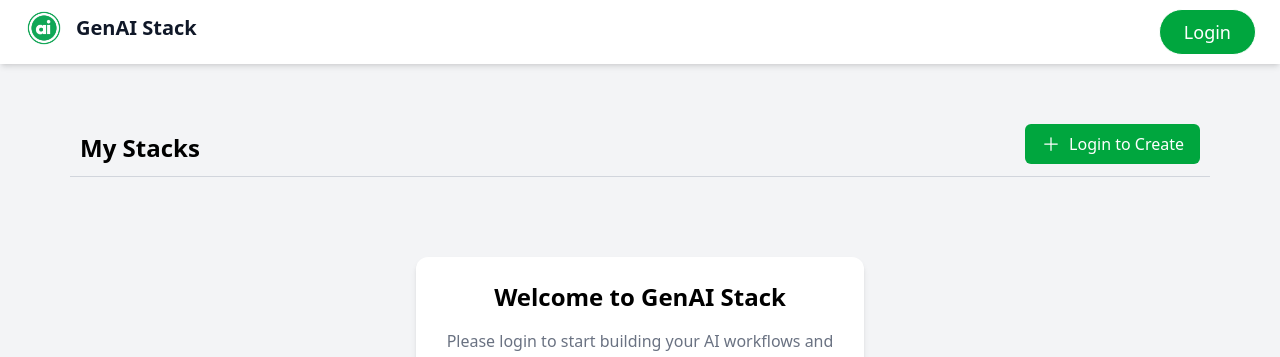
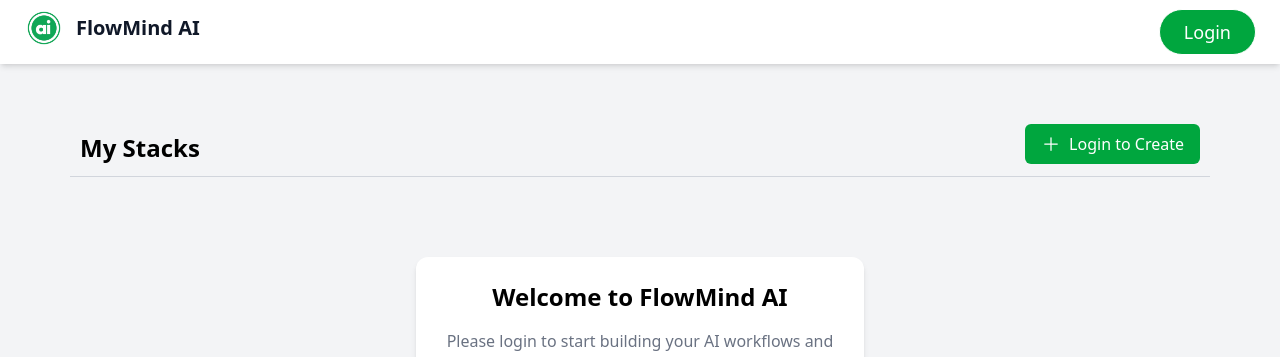
Before and after one commit to adityarajsrv/NoCode-AI-Workflow-Builder, a React (Vite) app in the folder frontend/: page / in a window 1280 px wide. Shown: the top 357 px of the page. Built offline with nearby package versions, Linux system fonts and the light colour scheme.

Commit message:
Changed website name

```diff
--- a/frontend/index.html
+++ b/frontend/index.html
@@ -4,7 +4,7 @@
     <meta charset="UTF-8" />
     <link rel="icon" type="image/png" href="/logo.png" />
     <meta name="viewport" content="width=device-width, initial-scale=1.0" />
-    <title>GenAI Stack</title>
+    <title>FlowMind AI</title>
   </head>
   <body>
     <div id="root"></div>
--- a/frontend/src/components/ChatPopup.jsx
+++ b/frontend/src/components/ChatPopup.jsx
@@ -141,7 +141,7 @@
           <div className="flex items-center gap-3">
             <div className="flex flex-row space-x-1">
               <img src={logo} alt="" className="h-10 w-10 mt-1" />
-              <h1 className="font-semibold text-xl mt-2">GenAI Stack</h1>
+              <h1 className="font-semibold text-xl mt-2">FlowMind AI</h1>
             </div>
           </div>
           <div className="flex items-center gap-2">
@@ -166,7 +166,7 @@
             <div className="flex flex-col items-center justify-center h-full text-center">
               <div className="flex flex-row space-x-1">
                 <img src={logo} alt="" className="h-9 w-9 mt-1.5" />
-                <h1 className="font-semibold text-xl mt-2">GenAI Stack Chat</h1>
+                <h1 className="font-semibold text-xl mt-2">FlowMind AI Chat</h1>
               </div>
               <p className="text-gray-600 text-md ml-2">
                 Start a conversation to test your stack
--- a/frontend/src/components/LoginPopup.jsx
+++ b/frontend/src/components/LoginPopup.jsx
@@ -128,8 +128,8 @@
         className="bg-white rounded-2xl shadow-2xl w-[450px] px-10 py-3 border border-gray-100"
       >
         <div className="flex items-center justify-center mb-2">
-          <img src={logo} alt="GenAI Stack" className="h-11 w-11 mr-1" />
-          <h2 className="text-2xl font-bold text-gray-900">GenAI Stack</h2>
+          <img src={logo} alt="FlowMind AI" className="h-11 w-11 mr-1" />
+          <h2 className="text-2xl font-bold text-gray-900">FlowMind AI</h2>
         </div>
         {error && (
           <div className="mb-4 p-3 bg-red-50 border border-red-200 rounded-lg">
--- a/frontend/src/components/Navbar.jsx
+++ b/frontend/src/components/Navbar.jsx
@@ -64,7 +64,7 @@
         <Link to="/">
           <div className='flex flex-row space-x-3 items-center'>
             <img src={logo} alt="" className='h-10 w-10'/>
-            <h1 className='font-semibold text-xl text-gray-900'>GenAI Stack</h1>
+            <h1 className='font-semibold text-xl text-gray-900'>FlowMind AI</h1>
           </div>
         </Link>
         <div className="flex items-center space-x-4">
--- a/frontend/src/pages/Dashboard.jsx
+++ b/frontend/src/pages/Dashboard.jsx
@@ -179,7 +179,7 @@
       {!isLoggedIn ? (
         <div className="flex flex-row justify-center items-center px-4">
           <div className="bg-white h-48 w-full max-w-md rounded-xl shadow-md mt-20 p-6 text-center">
-            <h2 className="text-2xl font-semibold mb-3">Welcome to GenAI Stack</h2>
+            <h2 className="text-2xl font-semibold mb-3">Welcome to FlowMind AI</h2>
             <p className="text-gray-500 py-1 mb-4">
               Please login to start building your AI workflows and create amazing stacks!
             </p>
```
